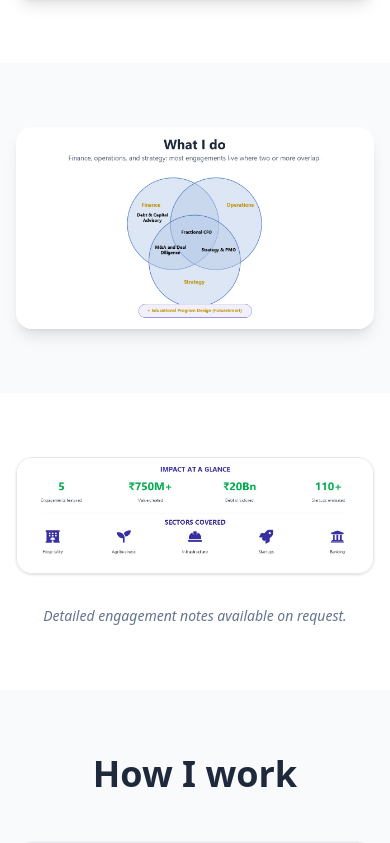
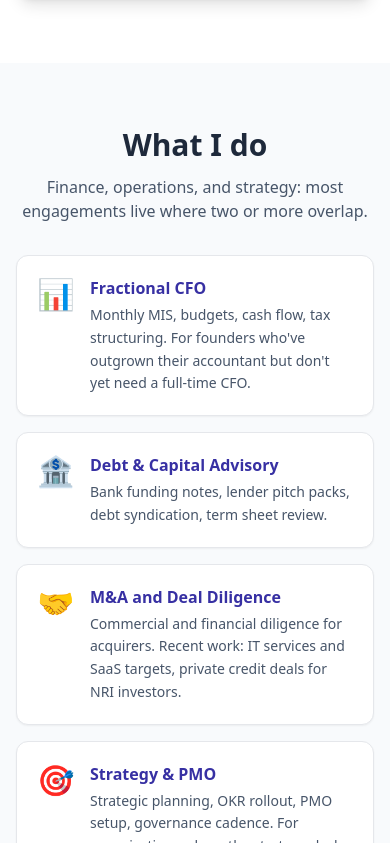
Before and after one commit to SravaniPolina/sravani-portfolio-frontend, a React (Create React App) app: page / in a window 390 px wide. Shown: the part 1581-2424 px from the top of the page. Built offline with nearby package versions, Linux system fonts and the light colour scheme.

Commit message:
Update StrategicLeadershipServices.js

```diff
--- a/src/components/StrategicLeadershipServices.js
+++ b/src/components/StrategicLeadershipServices.js
@@ -1,15 +1,39 @@
 import React from "react";
+
+const services = [
+  { emoji: "📊", title: "Fractional CFO", desc: "Monthly MIS, budgets, cash flow, tax structuring. For founders who've outgrown their accountant but don't yet need a full-time CFO." },
+  { emoji: "🏦", title: "Debt & Capital Advisory", desc: "Bank funding notes, lender pitch packs, debt syndication, term sheet review." },
+  { emoji: "🤝", title: "M&A and Deal Diligence", desc: "Commercial and financial diligence for acquirers. Recent work: IT services and SaaS targets, private credit deals for NRI investors." },
+  { emoji: "🎯", title: "Strategy & PMO", desc: "Strategic planning, OKR rollout, PMO setup, governance cadence. For organisations where the strategy deck exists but execution keeps slipping." },
+  { emoji: "🎓", title: "Educational Program Design — FutureSmart", desc: "Curriculum, pitch decks, and program design for school and corporate learning. Financial Literacy and Cyber Security programs for Grades 8 to 10." }
+];
 
 export default function StrategicLeadershipServices() {
   return (
     <section id="services" className="bg-slate-50 py-16 px-4">
       <div className="max-w-6xl mx-auto">
-        <div className="flex justify-center">
+        <div className="hidden md:flex justify-center">
           <img
-            src="/What_I_Do_Venn.jpg"
-            alt="What I do: a Venn diagram showing Fractional CFO, Debt and Capital Advisory, M&A and Deal Diligence, and Strategy and PMO across Finance, Operations, and Strategy, plus Educational Program Design"
+            src="/what-i-do-venn.jpg"
+            alt="What I do: a Venn diagram showing services across Finance, Operations, and Strategy"
             className="w-full max-w-4xl rounded-2xl shadow-lg"
           />
+        </div>
+        <div className="md:hidden">
+          <h3 className="text-3xl font-bold text-center mb-3">What I do</h3>
+          <p className="text-base text-slate-600 text-center mb-8">Finance, operations, and strategy: most engagements live where two or more overlap.</p>
+          <div className="space-y-4">
+            {services.map((s, i) => (
+              <div key={i} className="bg-white rounded-xl p-5 shadow-sm border flex gap-4 items-start">
+                <div className="text-3xl flex-shrink-0">{s.emoji}</div>
+                <div>
+                  <div className="font-bold text-indigo-800 text-base mb-1">{s.title}</div>
+                  <div className="text-slate-600 text-sm leading-relaxed">{s.desc}</div>
+                </div>
+              </div>
+            ))}
+          </div>
+          <p className="text-center text-sm text-slate-500 italic mt-6">Most engagements run 3 to 6 months on retainer; some are scoped projects.</p>
         </div>
       </div>
     </section>
```
